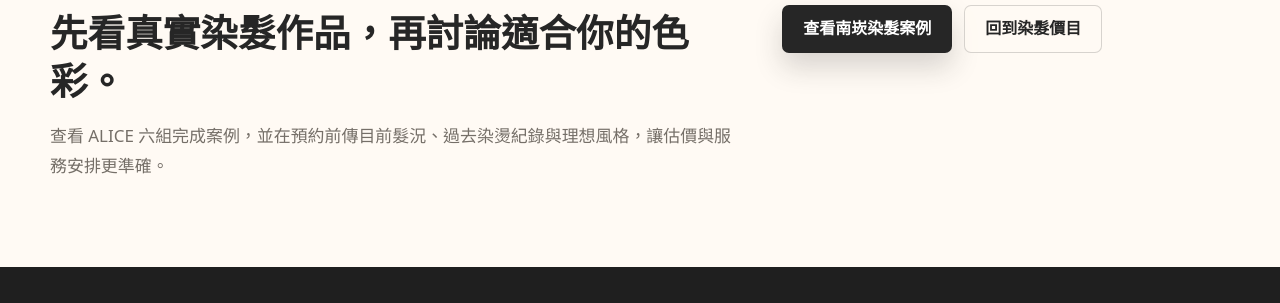
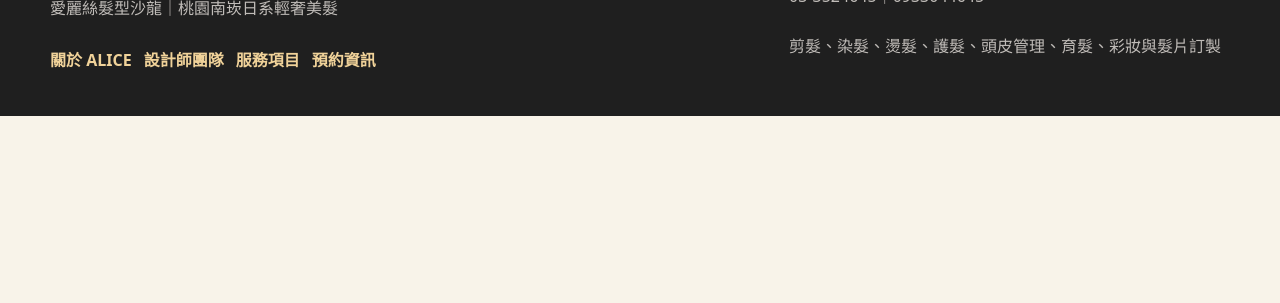
Before and after one commit to jaypenny-couple/-, a plain HTML site: page services.html in a window 1280 px wide. Shown: the part 7973-8276 px from the top of the page. After the commit the page ends 8089 px from the top, so only its background shows below. Drawn offline with Linux system fonts and the light colour scheme.

Commit message:
移除重複的染髮案例區塊

```diff
--- a/services.html
+++ b/services.html
@@ -66,7 +66,6 @@
     <section class="section"><div class="container grid-2"><div><p class="section-kicker">Before Booking</p><h2>預約前提醒</h2></div><ul class="notice-list"><li>價格依頭髮長度、髮量、髮況與設計難度調整。</li><li>染燙前可先透過 LINE 傳目前髮況、過去染燙紀錄與理想照片。</li><li>特殊設計染、育髮、髮片訂製需現場或線上初步諮詢後報價。</li></ul></div></section>
     <section class="band band-warm"><div class="container grid-2"><div><p class="section-kicker">FAQ</p><h2>服務相關 FAQ</h2><p class="section-lead">整理預約、付款、停車與染燙流程常見問題，讓到店前更安心。</p></div><div class="faq-list"><details class="faq-item" open><summary>一定要預約嗎？可以直接現場過去嗎？</summary><p>ALICE 主要採預約制，以便保留每位顧客需要的服務時間。若當天現場有空檔會盡量安排，但仍建議提前透過電話或 LINE 預約。</p></details><details class="faq-item"><summary>除了現金之外，還有哪些付款方式？</summary><p>可使用現金、轉帳、信用卡、LINE PAY、街口等方式支付服務費用，實際可用方式以現場公告為準。</p></details><details class="faq-item"><summary>附近好停車嗎？</summary><p>W1 社區地下室有停車場，入口在中正路上，步行至店內方便。店正對面也有收費停車場，目前無特約折抵。</p></details><details class="faq-item"><summary>燙髮與護髮一起做，時間會直接相加嗎？</summary><p>護髮部分流程可與燙髮安排重疊，通常能節省約 30 分鐘。實際時間仍會依髮況、髮量與服務內容調整。</p></details><details class="faq-item"><summary>燙髮和染髮可以同一天做嗎？</summary><p>依髮況可安排同一天完成，但整體流程約 5～6 小時。若時間允許，設計師也可能建議分開操作，讓髮況與每個步驟都有更充足的調整空間。</p></details><details class="faq-item"><summary>如果臨時需要改期或取消怎麼辦？</summary><p>請儘早透過 LINE 或電話聯繫，我們會協助改期或取消。為保障其他顧客預約權益，建議於預約日前一日通知。</p></details><details class="faq-item"><summary>燙染後多久可以洗頭？</summary><p>燙髮建議至少 24 小時後再洗頭；染髮建議至少 48 小時後再洗頭，並使用溫和、適合染後髮質的洗護產品。</p></details><details class="faq-item"><summary>男生、女生剪髮費用一樣嗎？</summary><p>剪髮費用依設計師等級區分，與性別無關。不論男生或女生，都會依相同專業流程進行溝通、剪裁與造型設計。</p></details></div></div></section>
     <section class="cta-band"><div class="container cta-grid"><div><p class="section-kicker">Reservation</p><h2>需要估價，先傳髮況最準確。</h2><p>歡迎透過 LINE 傳目前髮況照片、過去染燙紀錄與理想風格，讓設計師協助初步判斷。</p></div><div class="action-row"><a class="button button-gold" href="https://page.line.me/tqv5483y" target="_blank" rel="noopener">LINE 預約諮詢</a><a class="button button-secondary" href="booking.html">查看交通資訊</a></div></div></section>
-    <section class="section band-ivory"><div class="container grid-2"><div><p class="section-kicker">Real Color Cases</p><h2>先看真實染髮作品，再討論適合你的色彩。</h2><p class="section-lead">查看 ALICE 六組完成案例，並在預約前傳目前髮況、過去染燙紀錄與理想風格，讓估價與服務安排更準確。</p></div><div class="action-row"><a class="button button-primary" href="services/nankan-hair-color.html">查看南崁染髮案例</a><a class="button button-secondary" href="#color">回到染髮價目</a></div></div></section>
   </main>
     <footer class="site-footer"><div class="container footer-inner"><div class="footer-brand"><a class="footer-logo-link" href="index.html" aria-label="ALICE 愛麗絲髮型沙龍首頁"><span class="footer-logo-frame"><img class="footer-logo" src="assets/brand/alice-logo.gif" alt="桃園南崁 ALICE Hair Salon 愛麗絲髮型沙龍品牌標誌" srcset="assets/brand/alice-logo.gif 1x" width="1317" height="400" decoding="async" loading="lazy"></span></a><span>愛麗絲髮型沙龍｜桃園南崁日系輕奢美髮</span><div class="footer-links"><a href="about.html">關於 ALICE</a><a href="designers.html">設計師團隊</a><a href="services.html">服務項目</a><a href="booking.html">預約資訊</a></div></div><div class="footer-info"><p>桃園市蘆竹區新南路一段 29 號</p><p><a href="tel:033524645">03-3524645</a>｜<a href="tel:0933044645">0933044645</a></p><p>剪髮、染髮、燙髮、護髮、頭皮管理、育髮、彩妝與髮片訂製</p></div></div></footer>
   <div class="mobile-action-bar"><a href="https://page.line.me/tqv5483y" target="_blank" rel="noopener">LINE 預約</a><a href="tel:033524645">電話諮詢</a></div>
```
Also changed, not shown: works.html (+0 -1 lines).
